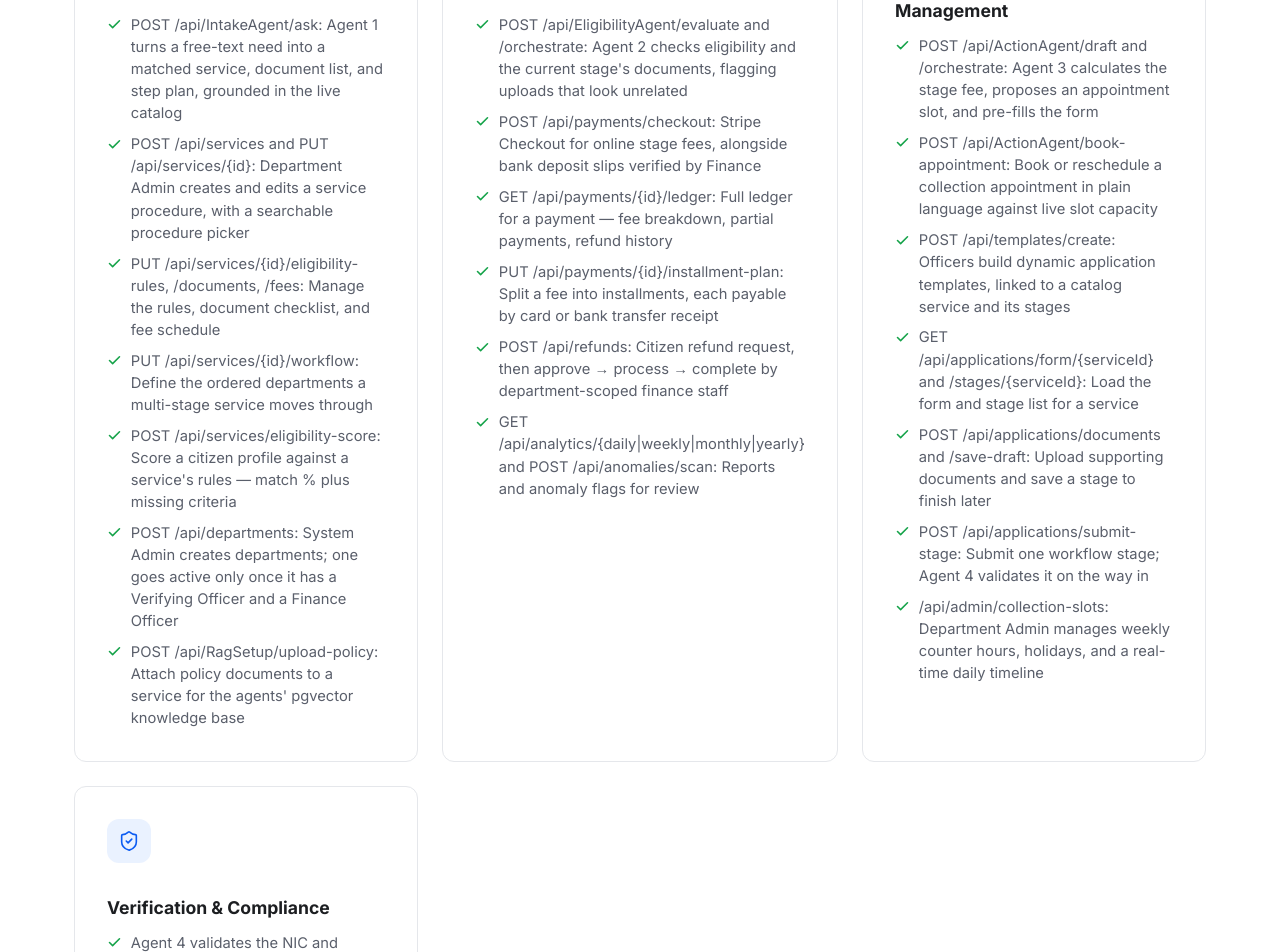
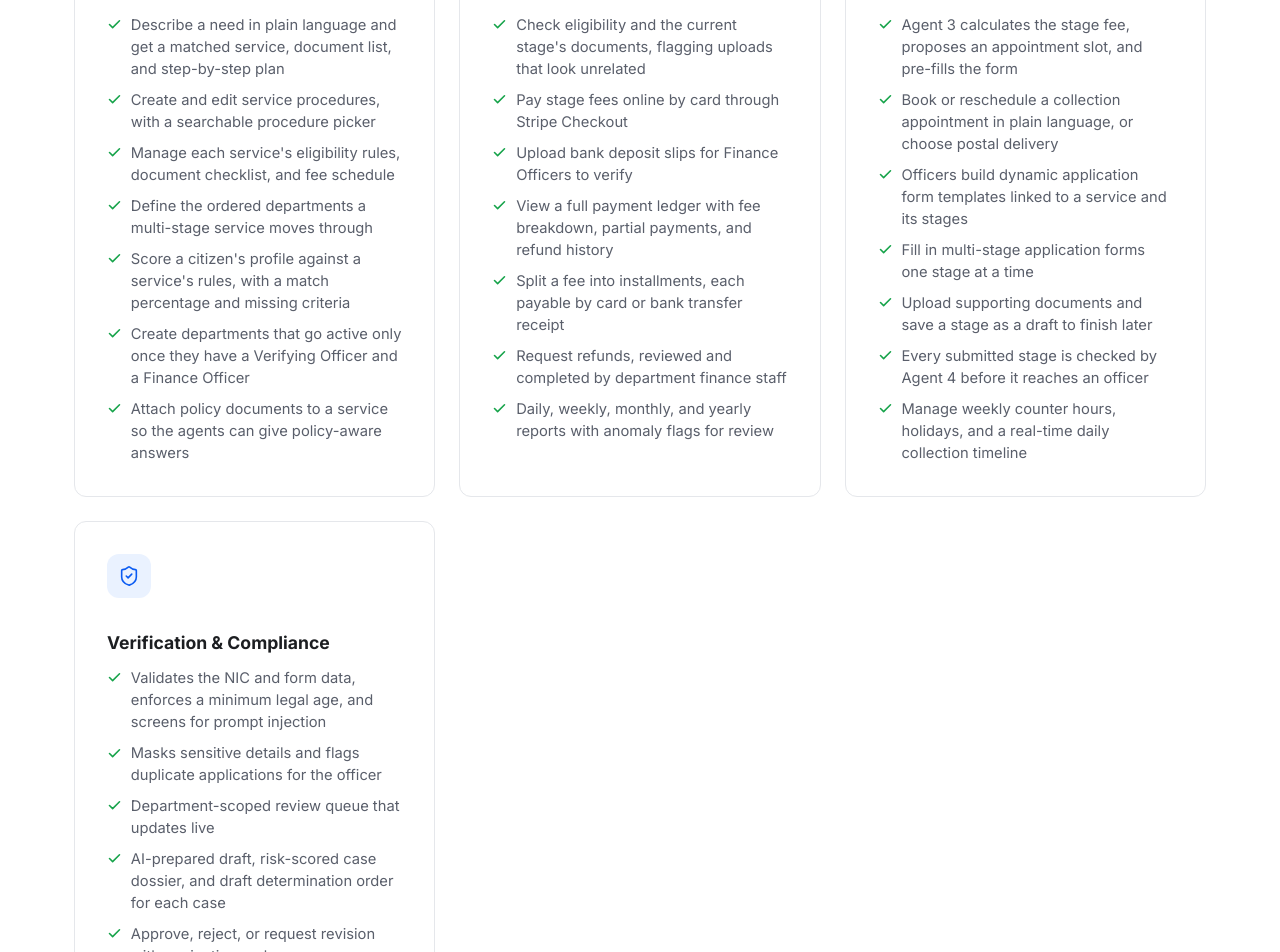
Before and after one commit to Goverment-Service/Government-Service-Web, a React (Vite) app: page /features in a window 1280 px wide. Shown: the part 720-1672 px from the top of the page. Built offline with nearby package versions, Linux system fonts and the light colour scheme.

Commit message:
feat: 02

```diff
--- a/src/data/generated/features.ts
+++ b/src/data/generated/features.ts
@@ -31,13 +31,13 @@ const features: Feature[] = [
     "homeFeatured": true,
     "summary": "The service catalog, departments, eligibility rules, and the Intake & Planning agent that matches a citizen's need to a service.",
     "items": [
-      "POST /api/IntakeAgent/ask: Agent 1 turns a free-text need into a matched service, document list, and step plan, grounded in the live catalog",
-      "POST /api/services and PUT /api/services/{id}: Department Admin creates and edits a service procedure, with a searchable procedure picker",
-      "PUT /api/services/{id}/eligibility-rules, /documents, /fees: Manage the rules, document checklist, and fee schedule",
-      "PUT /api/services/{id}/workflow: Define the ordered departments a multi-stage service moves through",
-      "POST /api/services/eligibility-score: Score a citizen profile against a service's rules — match % plus missing criteria",
-      "POST /api/departments: System Admin creates departments; one goes active only once it has a Verifying Officer and a Finance Officer",
-      "POST /api/RagSetup/upload-policy: Attach policy documents to a service for the agents' pgvector knowledge base"
+      "Describe a need in plain language and get a matched service, document list, and step-by-step plan",
+      "Create and edit service procedures, with a searchable procedure picker",
+      "Manage each service's eligibility rules, document checklist, and fee schedule",
+      "Define the ordered departments a multi-stage service moves through",
+      "Score a citizen's profile against a service's rules, with a match percentage and missing criteria",
+      "Create departments that go active only once they have a Verifying Officer and a Finance Officer",
+      "Attach policy documents to a service so the agents can give policy-aware answers"
     ]
   },
   {
@@ -49,12 +49,13 @@ const features: Feature[] = [
     "homeFeatured": true,
     "summary": "Agent 2's stage-scoped eligibility and document analysis, plus payments, refunds, installments, and financial analytics.",
     "items": [
-      "POST /api/EligibilityAgent/evaluate and /orchestrate: Agent 2 checks eligibility and the current stage's documents, flagging uploads that look unrelated",
-      "POST /api/payments/checkout: Stripe Checkout for online stage fees, alongside bank deposit slips verified by Finance",
-      "GET /api/payments/{id}/ledger: Full ledger for a payment — fee breakdown, partial payments, refund history",
-      "PUT /api/payments/{id}/installment-plan: Split a fee into installments, each payable by card or bank transfer receipt",
-      "POST /api/refunds: Citizen refund request, then approve → process → complete by department-scoped finance staff",
-      "GET /api/analytics/{daily|weekly|monthly|yearly} and POST /api/anomalies/scan: Reports and anomaly flags for review"
+      "Check eligibility and the current stage's documents, flagging uploads that look unrelated",
+      "Pay stage fees online by card through Stripe Checkout",
+      "Upload bank deposit slips for Finance Officers to verify",
+      "View a full payment ledger with fee breakdown, partial payments, and refund history",
+      "Split a fee into installments, each payable by card or bank transfer receipt",
+      "Request refunds, reviewed and completed by department finance staff",
+      "Daily, weekly, monthly, and yearly reports with anomaly flags for review"
     ]
   },
   {
@@ -66,13 +67,13 @@ const features: Feature[] = [
     "homeFeatured": true,
     "summary": "Dynamic multi-stage forms, document uploads, saved drafts, Agent 3's pre-filled drafts, and natural-language collection bookings.",
     "items": [
-      "POST /api/ActionAgent/draft and /orchestrate: Agent 3 calculates the stage fee, proposes an appointment slot, and pre-fills the form",
-      "POST /api/ActionAgent/book-appointment: Book or reschedule a collection appointment in plain language against live slot capacity",
-      "POST /api/templates/create: Officers build dynamic application templates, linked to a catalog service and its stages",
-      "GET /api/applications/form/{serviceId} and /stages/{serviceId}: Load the form and stage list for a service",
-      "POST /api/applications/documents and /save-draft: Upload supporting documents and save a stage to finish later",
-      "POST /api/applications/submit-stage: Submit one workflow stage; Agent 4 validates it on the way in",
-      "/api/admin/collection-slots: Department Admin manages weekly counter hours, holidays, and a real-time daily timeline"
+      "Agent 3 calculates the stage fee, proposes an appointment slot, and pre-fills the form",
+      "Book or reschedule a collection appointment in plain language, or choose postal delivery",
+      "Officers build dynamic application form templates linked to a service and its stages",
+      "Fill in multi-stage application forms one stage at a time",
+      "Upload supporting documents and save a stage as a draft to finish later",
+      "Every submitted stage is checked by Agent 4 before it reaches an officer",
+      "Manage weekly counter hours, holidays, and a real-time daily collection timeline"
     ]
   },
   {
@@ -84,13 +85,13 @@ const features: Feature[] = [
     "homeFeatured": true,
     "summary": "Agent 4's validation and safety guardrails, then the human officer review queue, case dossier, and audit trail.",
     "items": [
-      "Agent 4 validates the NIC and schema, enforces a minimum legal age, masks PII, screens for prompt injection, and flags duplicates for the officer",
-      "GET /api/verification/tasks/pending: The officer's department-scoped review queue, updated live over SignalR",
-      "POST /api/verification/tasks/{id}/agent-draft: Run Agents 2 and 3 on an application and store the draft for review",
-      "POST /api/ValidationAgent/dossier and /decision-order: Compile a risk-scored case dossier and draft a determination order",
-      "PUT /api/verification/tasks/{id}/decision: Approve, reject, or request revision with a rejection code",
-      "POST /api/verification/tasks/bulk-verify: Decide several queued tasks in one call",
-      "GET /api/audit-logs: Searchable audit trail by performer, action, or recency"
+      "Validates the NIC and form data, enforces a minimum legal age, and screens for prompt injection",
+      "Masks sensitive details and flags duplicate applications for the officer",
+      "Department-scoped review queue that updates live",
+      "AI-prepared draft, risk-scored case dossier, and draft determination order for each case",
+      "Approve, reject, or request revision with a rejection code",
+      "Decide several queued applications at once with bulk verification",
+      "Searchable audit trail of every officer decision"
     ]
   }
 ];
--- a/src/pages/features.tsx
+++ b/src/pages/features.tsx
@@ -26,7 +26,7 @@ export default function Features(): React.ReactElement {
             <div className={styles.introInner}>
               <h1 className={`os-heading ${styles.title}`}>Capabilities & Operations</h1>
               <p className={`os-lead ${styles.lead}`}>
-                The four components of the platform, each paired with one agent in the AI pipeline, with the REST endpoints that back them.
+                The four components of the platform, each paired with one agent in the AI pipeline, and what each one lets citizens and officers do.
               </p>
             </div>
             <div className={styles.introPhotoWrap}>
--- a/src/pages/modules.tsx
+++ b/src/pages/modules.tsx
@@ -10,25 +10,25 @@ import styles from './modules.module.css';
 const layerMeta: Record<FeatureGroup, {order: number; eyebrow: string; title: string; desc: string}> = {
   agent1: {
     order: 1,
-    eyebrow: 'Agent 1 · Supun',
+    eyebrow: 'Agent 1',
     title: 'Intake & Planning',
     desc: 'The first point of contact. It interprets the citizen\'s free-text need, retrieves the closest services from a pgvector knowledge base, and lays out the steps and documents to follow, snapped to the live catalog. Answers "Service Not Found" rather than guessing. Tool: search_service_catalog.',
   },
   agent2: {
     order: 2,
-    eyebrow: 'Agent 2 · Parami',
+    eyebrow: 'Agent 2',
     title: 'Eligibility & Document Analysis (+ Orchestrator)',
     desc: 'Checks whether the citizen qualifies for the matched service and which documents are missing for the current stage, using the eligibility rules plus retrieved policy text, and flags uploads that look unrelated. It also acts as the Workflow Orchestrator, triggering Agents 1, 3, and 4 in order. Tools: check_eligibility_rules, get_document_requirements.',
   },
   agent3: {
     order: 3,
-    eyebrow: 'Agent 3 · Krishmal',
+    eyebrow: 'Agent 3',
     title: 'Action & Tool Agent',
     desc: 'Moves the case forward: calculates the stage fee, proposes an appointment slot, and pre-fills the application for the officer to review. It also books collection appointments from plain language against live slot capacity. Tools: calculate_fee, find_appointment_slot, prefill_application.',
   },
   agent4: {
     order: 4,
-    eyebrow: 'Agent 4 · Chathuka',
+    eyebrow: 'Agent 4',
     title: 'Validation & Safety',
     desc: 'Checks every submitted stage — schema and NIC validation, a minimum legal age, prompt-injection screening, PII masking, and duplicate flags — then briefs the Verifying Officer with a risk level and case dossier. Tools: validate_schema, check_duplicate_application.',
   },
```
Also changed, not shown: src/data/features/application-case-management.md (+7 -7 lines), src/data/features/catalog-eligibility.md (+7 -7 lines), src/data/features/payments-orchestration.md (+7 -6 lines), src/data/features/verification-compliance.md (+7 -7 lines).
